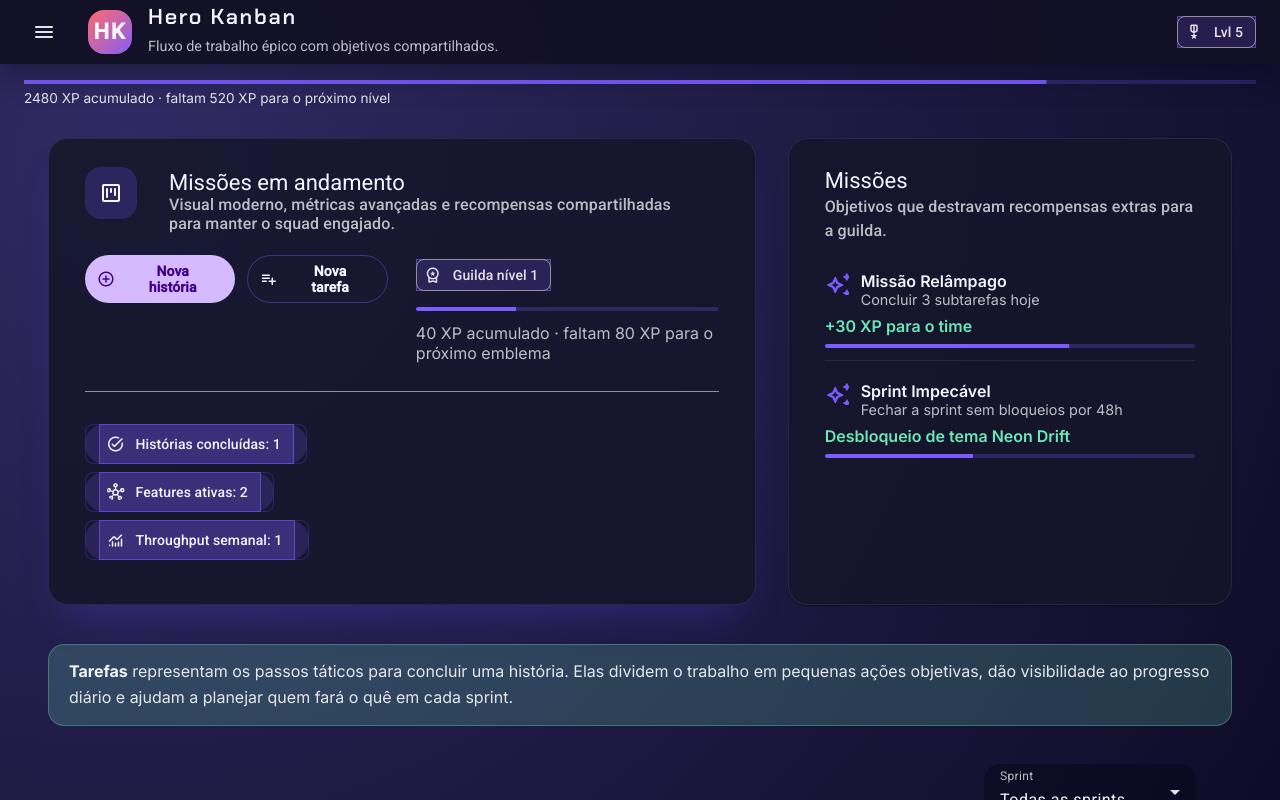
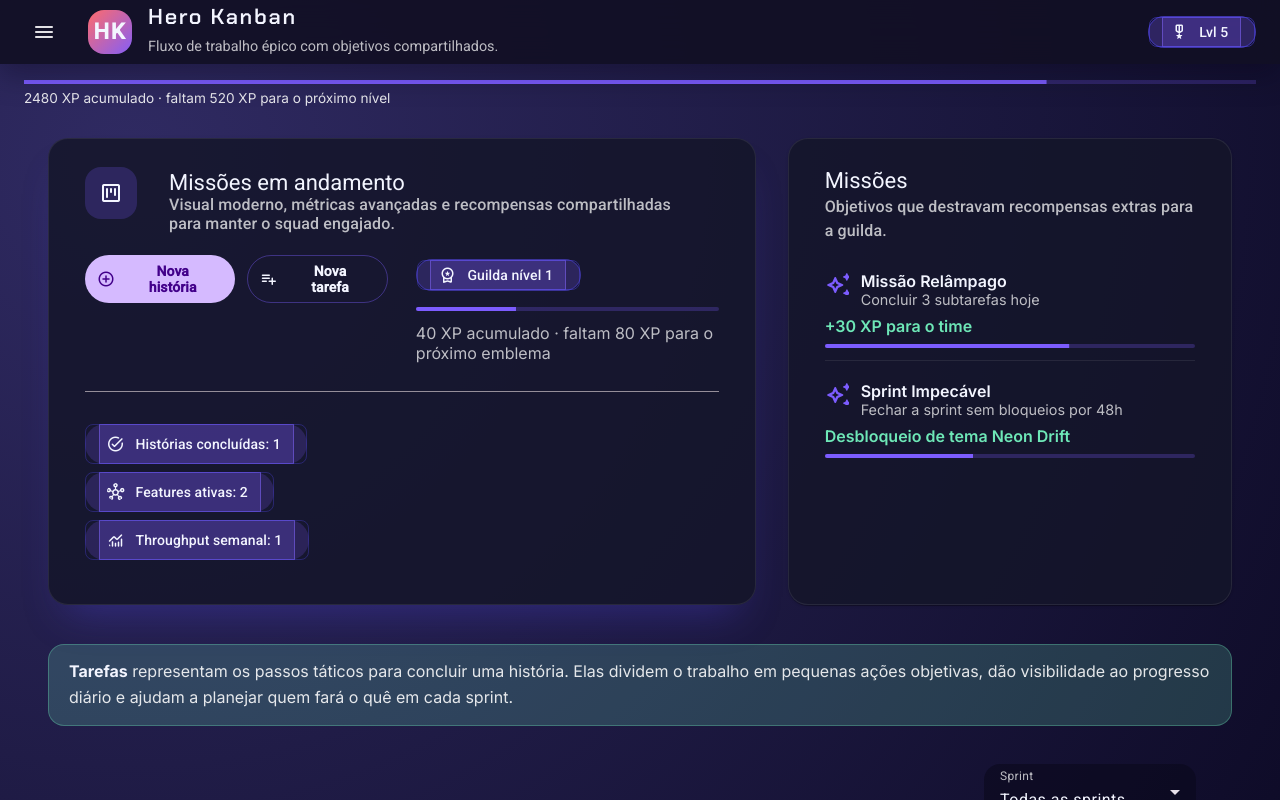
Before and after one commit to PMorais13/hero-kanban, an Angular app: page / in a window 1280 px wide. Built offline with nearby package versions, Linux system fonts and the light colour scheme.

Commit message:
style: improve chip contrast

```diff
--- a/src/app/app.component.html
+++ b/src/app/app.component.html
@@ -47,7 +47,7 @@
         </div>
       </div>
       <span class="shell-toolbar__spacer"></span>
-      <mat-chip color="accent" selected aria-label="Nível atual da guilda">
+      <mat-chip class="shell-toolbar__chip" color="accent" selected aria-label="Nível atual da guilda">
         <mat-icon matChipAvatar fontSet="material-symbols-rounded">military_tech</mat-icon>
         Lvl {{ experience().level }}
       </mat-chip>
--- a/src/app/app.component.scss
+++ b/src/app/app.component.scss
@@ -169,6 +169,32 @@ mat-chip {
   font-weight: 600;
 }
 
+.shell-toolbar__chip {
+  --mdc-chip-container-color: var(--hk-chip-accent-background);
+  --mdc-chip-elevated-container-color: var(--hk-chip-accent-background);
+  --mdc-chip-label-text-color: var(--hk-chip-accent-text);
+  --mdc-chip-selected-label-text-color: var(--hk-chip-accent-text);
+  --mdc-chip-with-icon-icon-color: var(--hk-chip-accent-text);
+  --mdc-chip-outline-color: var(--hk-chip-accent-border);
+  --mdc-chip-focus-outline-color: var(--hk-chip-accent-focus);
+  display: inline-flex;
+  align-items: center;
+  gap: 0.4rem;
+  padding-inline: 0.85rem;
+  border-radius: 999px;
+  background: var(--hk-chip-accent-background);
+  border: 1px solid var(--hk-chip-accent-border);
+  color: var(--hk-chip-accent-text);
+  transition: background-color 160ms ease, color 160ms ease, box-shadow 160ms ease, border-color 160ms ease;
+
+  &:hover,
+  &:focus-visible {
+    background: var(--hk-chip-accent-hover);
+    border-color: var(--hk-chip-accent-focus);
+    box-shadow: 0 0 0 1px var(--hk-chip-accent-focus);
+  }
+}
+
 @media (min-width: 960px) {
   .shell-toolbar {
     position: sticky;
--- a/src/app/features/board/pages/board.page.html
+++ b/src/app/features/board/pages/board.page.html
@@ -25,8 +25,8 @@
           </div>
 
           <div class="board__progress" role="status" aria-live="polite">
-            <mat-chip-set class="board__level-chip">
-              <mat-chip color="primary" selected>
+            <mat-chip-set class="board__level-chip-set">
+              <mat-chip class="board__level-chip" color="primary" selected>
                 <mat-icon matChipAvatar fontSet="material-symbols-rounded">workspace_premium</mat-icon>
                 Guilda nível {{ summary().level }}
               </mat-chip>
--- a/src/app/features/board/pages/board.page.scss
+++ b/src/app/features/board/pages/board.page.scss
@@ -109,6 +109,38 @@
 .board__progress mat-progress-bar {
   --mdc-linear-progress-track-thickness: 0.65rem;
   border-radius: 999px;
+}
+
+.board__level-chip-set {
+  display: inline-flex;
+}
+
+.board__level-chip {
+  --mdc-chip-container-color: var(--hk-chip-primary-background);
+  --mdc-chip-elevated-container-color: var(--hk-chip-primary-background);
+  --mdc-chip-label-text-color: var(--hk-chip-primary-text);
+  --mdc-chip-selected-label-text-color: var(--hk-chip-primary-text);
+  --mdc-chip-with-icon-icon-color: var(--hk-chip-primary-text);
+  --mdc-chip-outline-color: var(--hk-chip-primary-border);
+  --mdc-chip-focus-outline-color: var(--hk-chip-primary-focus);
+  display: inline-flex;
+  align-items: center;
+  gap: 0.4rem;
+  padding-inline: 0.85rem;
+  border-radius: 999px;
+  background: var(--hk-chip-primary-background);
+  border: 1px solid var(--hk-chip-primary-border);
+  color: var(--hk-chip-primary-text);
+  font-weight: 600;
+  letter-spacing: 0.01em;
+  transition: background-color 160ms ease, color 160ms ease, box-shadow 160ms ease, border-color 160ms ease;
+
+  &:hover,
+  &:focus-visible {
+    background: var(--hk-chip-primary-hover);
+    border-color: var(--hk-chip-primary-focus);
+    box-shadow: 0 0 0 1px var(--hk-chip-primary-focus);
+  }
 }
 
 .board__progress > p {
--- a/src/styles.scss
+++ b/src/styles.scss
@@ -47,6 +47,16 @@ $hero-theme: mat.define-theme((
   --hk-accent-soft: rgba(124, 92, 255, 0.2);
   --hk-accent-strong: #4f46e5;
   --hk-accent-strong-rgb: 79, 70, 229;
+  --hk-chip-primary-background: rgba(var(--hk-accent-rgb), 0.22);
+  --hk-chip-primary-hover: rgba(var(--hk-accent-rgb), 0.3);
+  --hk-chip-primary-border: rgba(var(--hk-accent-strong-rgb), 0.45);
+  --hk-chip-primary-focus: rgba(var(--hk-accent-strong-rgb), 0.6);
+  --hk-chip-primary-text: var(--hk-text-primary);
+  --hk-chip-accent-background: rgba(var(--hk-accent-rgb), 0.28);
+  --hk-chip-accent-hover: rgba(var(--hk-accent-rgb), 0.36);
+  --hk-chip-accent-border: rgba(var(--hk-accent-strong-rgb), 0.55);
+  --hk-chip-accent-focus: rgba(var(--hk-accent-strong-rgb), 0.68);
+  --hk-chip-accent-text: var(--hk-text-primary);
   --hk-accent-gradient: linear-gradient(135deg, var(--hk-accent) 0%, var(--hk-accent-strong) 100%);
   --hk-accent-gradient-progress: linear-gradient(90deg, var(--hk-accent) 0%, #6366f1 50%, #22d3ee 100%);
   --hk-success: #6ee7b7;
@@ -169,6 +179,16 @@ $hero-theme: mat.define-theme((
   --hk-accent-soft: rgba(29, 211, 176, 0.2);
   --hk-accent-strong: #0fb9b1;
   --hk-accent-strong-rgb: 15, 185, 177;
+  --hk-chip-primary-background: rgba(var(--hk-accent-rgb), 0.22);
+  --hk-chip-primary-hover: rgba(var(--hk-accent-rgb), 0.3);
+  --hk-chip-primary-border: rgba(var(--hk-accent-strong-rgb), 0.4);
+  --hk-chip-primary-focus: rgba(var(--hk-accent-strong-rgb), 0.58);
+  --hk-chip-primary-text: var(--hk-text-primary);
+  --hk-chip-accent-background: rgba(var(--hk-accent-rgb), 0.28);
+  --hk-chip-accent-hover: rgba(var(--hk-accent-rgb), 0.36);
+  --hk-chip-accent-border: rgba(var(--hk-accent-strong-rgb), 0.52);
+  --hk-chip-accent-focus: rgba(var(--hk-accent-strong-rgb), 0.68);
+  --hk-chip-accent-text: var(--hk-text-primary);
   --hk-accent-gradient: linear-gradient(135deg, var(--hk-accent) 0%, var(--hk-accent-strong) 100%);
   --hk-accent-gradient-progress: linear-gradient(90deg, var(--hk-accent) 0%, #38bdf8 50%, #8b5cf6 100%);
   --hk-success: #5ff4d0;
@@ -291,6 +311,16 @@ $hero-theme: mat.define-theme((
   --hk-accent-soft: rgba(37, 99, 235, 0.12);
   --hk-accent-strong: #1d4ed8;
   --hk-accent-strong-rgb: 29, 78, 216;
+  --hk-chip-primary-background: rgba(var(--hk-accent-rgb), 0.14);
+  --hk-chip-primary-hover: rgba(var(--hk-accent-rgb), 0.18);
+  --hk-chip-primary-border: rgba(var(--hk-accent-strong-rgb), 0.28);
+  --hk-chip-primary-focus: rgba(var(--hk-accent-strong-rgb), 0.42);
+  --hk-chip-primary-text: var(--hk-text-primary);
+  --hk-chip-accent-background: rgba(var(--hk-accent-rgb), 0.18);
+  --hk-chip-accent-hover: rgba(var(--hk-accent-rgb), 0.24);
+  --hk-chip-accent-border: rgba(var(--hk-accent-strong-rgb), 0.35);
+  --hk-chip-accent-focus: rgba(var(--hk-accent-strong-rgb), 0.5);
+  --hk-chip-accent-text: var(--hk-text-primary);
   --hk-accent-gradient: linear-gradient(135deg, #f6d365 0%, #fda085 45%, #2563eb 100%);
   --hk-accent-gradient-progress: linear-gradient(90deg, #2563eb 0%, #38bdf8 50%, #f97316 100%);
   --hk-success: #16a34a;
@@ -413,6 +443,16 @@ $hero-theme: mat.define-theme((
   --hk-accent-soft: rgba(249, 115, 22, 0.22);
   --hk-accent-strong: #fb923c;
   --hk-accent-strong-rgb: 251, 146, 60;
+  --hk-chip-primary-background: rgba(var(--hk-accent-rgb), 0.24);
+  --hk-chip-primary-hover: rgba(var(--hk-accent-rgb), 0.32);
+  --hk-chip-primary-border: rgba(var(--hk-accent-strong-rgb), 0.5);
+  --hk-chip-primary-focus: rgba(var(--hk-accent-strong-rgb), 0.65);
+  --hk-chip-primary-text: var(--hk-text-primary);
+  --hk-chip-accent-background: rgba(var(--hk-accent-rgb), 0.3);
+  --hk-chip-accent-hover: rgba(var(--hk-accent-rgb), 0.38);
+  --hk-chip-accent-border: rgba(var(--hk-accent-strong-rgb), 0.58);
+  --hk-chip-accent-focus: rgba(var(--hk-accent-strong-rgb), 0.72);
+  --hk-chip-accent-text: var(--hk-text-primary);
   --hk-accent-gradient: linear-gradient(135deg, #b45309 0%, #f97316 100%);
   --hk-accent-gradient-progress: linear-gradient(90deg, #f97316 0%, #facc15 50%, #ef4444 100%);
   --hk-success: #facc15;
@@ -535,6 +575,16 @@ $hero-theme: mat.define-theme((
   --hk-accent-soft: rgba(168, 85, 247, 0.26);
   --hk-accent-strong: #38bdf8;
   --hk-accent-strong-rgb: 56, 189, 248;
+  --hk-chip-primary-background: rgba(var(--hk-accent-rgb), 0.24);
+  --hk-chip-primary-hover: rgba(var(--hk-accent-rgb), 0.32);
+  --hk-chip-primary-border: rgba(var(--hk-accent-strong-rgb), 0.45);
+  --hk-chip-primary-focus: rgba(var(--hk-accent-strong-rgb), 0.62);
+  --hk-chip-primary-text: var(--hk-text-primary);
+  --hk-chip-accent-background: rgba(var(--hk-accent-rgb), 0.3);
+  --hk-chip-accent-hover: rgba(var(--hk-accent-rgb), 0.38);
+  --hk-chip-accent-border: rgba(var(--hk-accent-strong-rgb), 0.55);
+  --hk-chip-accent-focus: rgba(var(--hk-accent-strong-rgb), 0.72);
+  --hk-chip-accent-text: var(--hk-text-primary);
   --hk-accent-gradient: linear-gradient(135deg, #6d28d9 0%, #22d3ee 100%);
   --hk-accent-gradient-progress: linear-gradient(90deg, #a855f7 0%, #38bdf8 50%, #f472b6 100%);
   --hk-success: #34d399;
```
